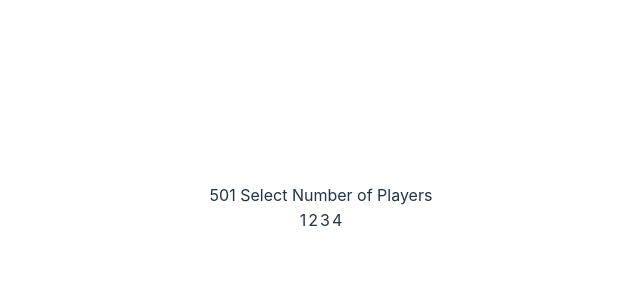
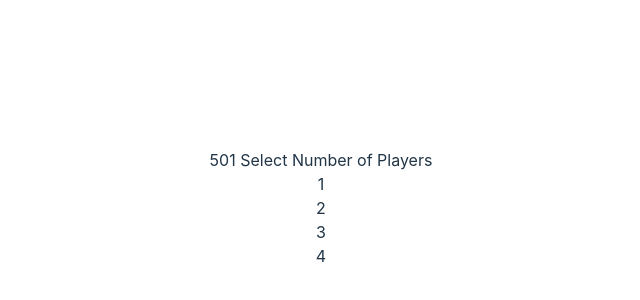
Before and after one commit to tpietka/dart-me, a Vue app: page /select-players-number in a window 1280 px wide. Shown: the part 192-492 px from the top of the page, without its empty margins (319-959 px from the left). Built offline with nearby package versions, Linux system fonts and the light colour scheme.

Commit message:
Add basic styles

```diff
--- /dev/null
+++ b/src/components/ThrowMultiplier.vue
@@ -0,0 +1,8 @@
+<script setup lang="ts">
+</script>
+
+<template>
+  <div class="cursor-pointer bg-gray-800 border border-white p-2 w-[100px] h-[50px]">
+    <slot></slot>
+  </div>
+</template>
--- /dev/null
+++ b/src/components/common/BaseButton.vue
@@ -0,0 +1,7 @@
+<script setup lang="ts">
+</script>
+<template>
+  <button class="cursor-pointer py-1 px-3 bg-green-900 border-black">
+    <slot></slot>
+  </button>
+</template>
--- /dev/null
+++ b/src/components/common/BaseOption.vue
@@ -0,0 +1,5 @@
+<script setup lang="ts">
+</script>
+<template>
+  <div class="cursor-pointer bg-gray-800 border-white py-1"><slot></slot></div>
+</template>
--- /dev/null
+++ b/src/components/common/ContentContainer.vue
@@ -0,0 +1,5 @@
+<template>
+  <div class="mt-4 mx-auto">
+    <slot></slot>
+  </div>
+</template>
--- a/src/components/layouts/GameLayout.vue
+++ b/src/components/layouts/GameLayout.vue
@@ -1,11 +1,14 @@
 <script setup lang="ts">
   import { toRefs } from "vue";
 import { useGameStore } from "../../stores/game";
+import ContentContainer from "../common/ContentContainer.vue";
   const {game} = toRefs(useGameStore());
 </script>
 
 <template>
   {{ game?.gameType }}
   {{ $route.meta.title }}
-  <router-view/>
+  <content-container>
+    <router-view/>
+  </content-container>
 </template>
--- a/src/components/layouts/SetupLayout.vue
+++ b/src/components/layouts/SetupLayout.vue
@@ -1,11 +1,14 @@
 <script setup lang="ts">
   import { toRefs } from "vue";
-import { useSetupStore } from "../../stores/setup";
+  import { useSetupStore } from "../../stores/setup";
+  import ContentContainer from "../common/ContentContainer.vue";
   const { gameType } = toRefs(useSetupStore());
 </script>
 
 <template>
   {{ gameType }}
   {{ $route.meta.title }}
-  <router-view/>
+  <content-container>
+    <router-view/>
+  </content-container>
 </template>
--- a/src/pages/SelectGameType.vue
+++ b/src/pages/SelectGameType.vue
@@ -1,6 +1,7 @@
 <script setup lang="ts">
 import { useRouter } from 'vue-router';
 import { useSetupStore } from '../stores/setup';
+import BaseOption from '../components/common/BaseOption.vue';
 
   const store = useSetupStore();
   const router = useRouter();
@@ -12,9 +13,9 @@ import { useSetupStore } from '../stores/setup';
 </script>
 
 <template>
-  <div>
-    <button @click="selectGameType('301')">301</button>
-    <button @click="selectGameType('501')">501</button>
-    <button @click="selectGameType('practice')">Practice</button>
+  <div class="flex flex-col gap-2">
+    <base-option @click="selectGameType('301')">301</base-option>
+    <base-option @click="selectGameType('501')">501</base-option>
+    <base-option @click="selectGameType('practice')">Practice</base-option>
   </div>
 </template>
--- a/src/pages/SelectNumberOfPlayers.vue
+++ b/src/pages/SelectNumberOfPlayers.vue
@@ -1,6 +1,7 @@
 <script setup lang="ts">
 import { useRouter } from 'vue-router';
 import { useSetupStore } from '../stores/setup';
+import BaseOption from '../components/common/BaseOption.vue';
 
   const store = useSetupStore();
   const router = useRouter();
@@ -12,10 +13,10 @@ import { useSetupStore } from '../stores/setup';
 </script>
 
 <template>
-  <div>
-    <button @click="selectPlayersCount(1)">1</button>
-    <button @click="selectPlayersCount(2)">2</button>
-    <button @click="selectPlayersCount(3)">3</button>
-    <button @click="selectPlayersCount(4)">4</button>
+  <div class="flex flex-col gap-2">
+    <base-option @click="selectPlayersCount(1)">1</base-option>
+    <base-option @click="selectPlayersCount(2)">2</base-option>
+    <base-option @click="selectPlayersCount(3)">3</base-option>
+    <base-option @click="selectPlayersCount(4)">4</base-option>
   </div>
 </template>
```
